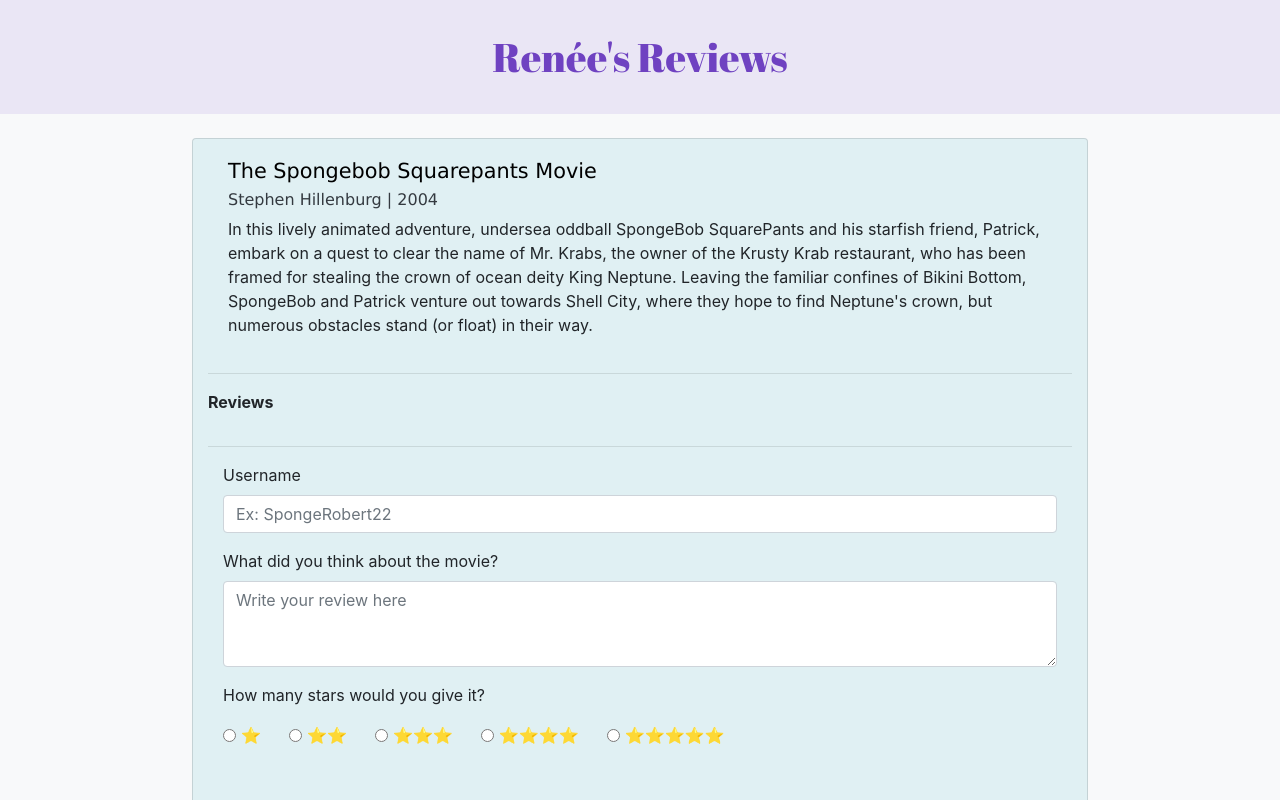
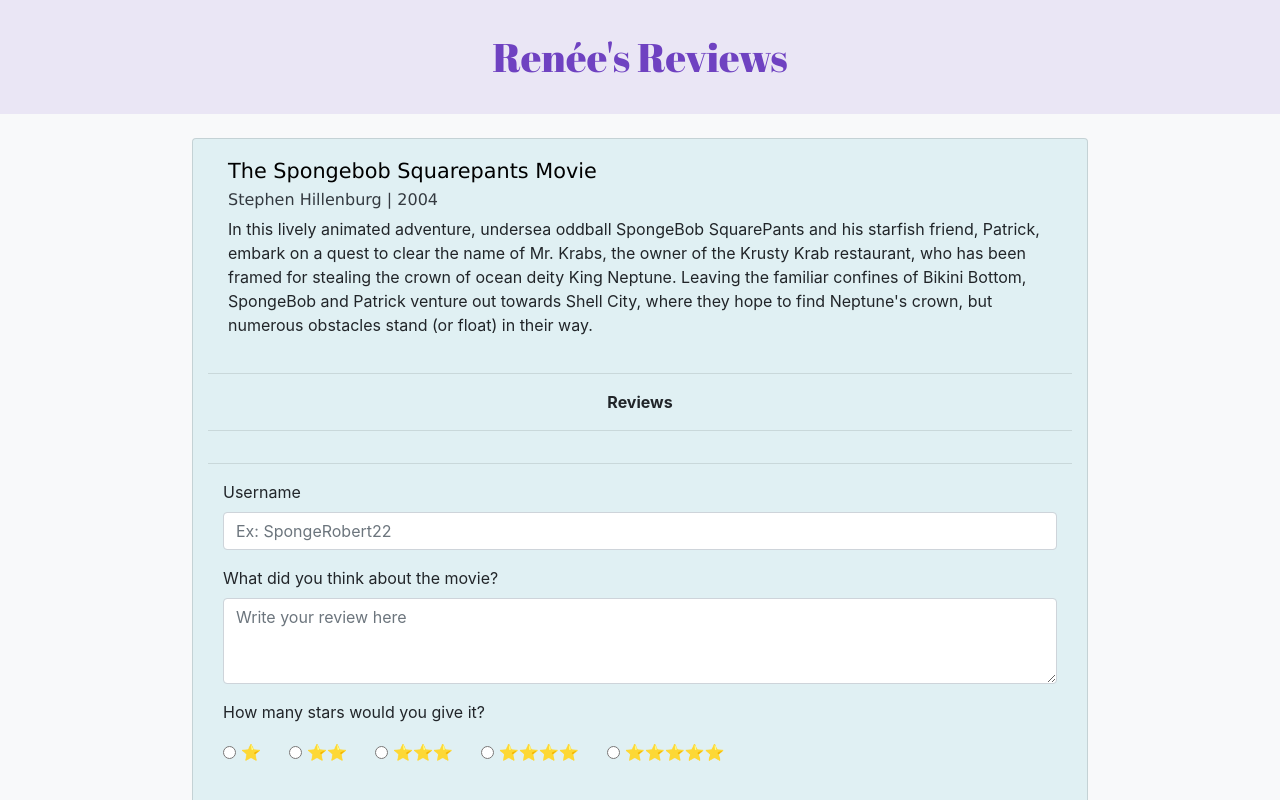
Before and after one commit to radubuc/react-course, a React (Create React App) app in the folder week-2/hw/movie-app/: page / in a window 1280 px wide. Shown: the top 800 px of the page. Built offline with nearby package versions, Linux system fonts and the light colour scheme.

Commit message:
Started logic for dynamic way to get rating. Changed styling and markup for reviews that were submitted section

```diff
--- a/week-2/hw/movie-app/src/components/review.js
+++ b/week-2/hw/movie-app/src/components/review.js
@@ -46,15 +46,21 @@
         let reviewsArray;
         if (this.state.reviews) {
             reviewsArray = this.state.reviews.map((review, index) =>
-            <li key={index}>{review}</li>
+            <p className='review-p' key={index}>{review}</p>
             )
         }
+        // if (this.state.reviews) {
+        //     reviewsArray = this.state.reviews.map((review, index) =>
+        //     <li key={index}>{review}</li>
+        //     )
+        // }
 
         return (
             <div>
-                <p><b>Reviews</b></p>
+                <p className='text-center'><b>Reviews</b></p>
 
                 {reviewsArray}
+                <hr />
             </div>
 
 
--- a/week-2/hw/movie-app/src/index.css
+++ b/week-2/hw/movie-app/src/index.css
@@ -43,6 +43,9 @@
   color: #343a40;
 }
 
+.review-p {
+  margin-bottom: 10px;
+}
 
 .btn-primary {
   background-color: #6f42c1;
```
Also changed, not shown: week-2/hw/movie-app/src/components/movie.js (+57 -10 lines).
